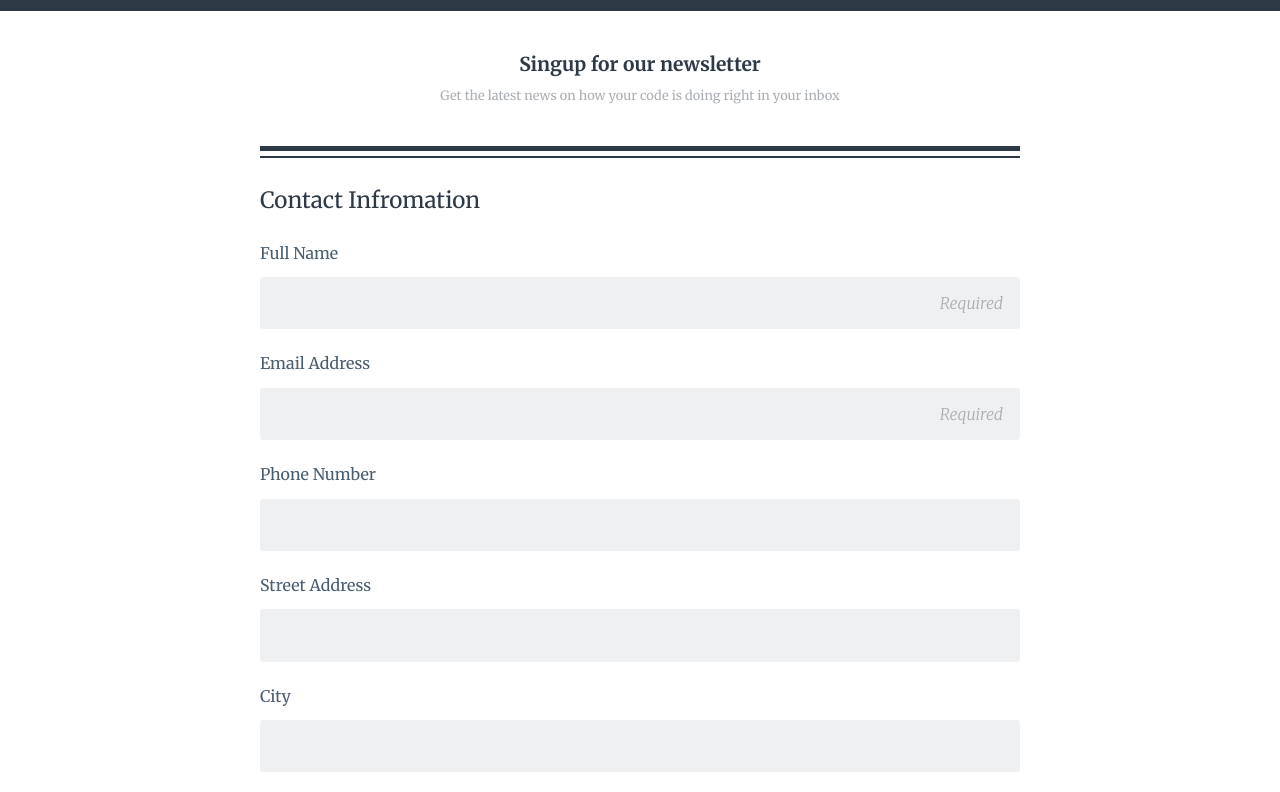
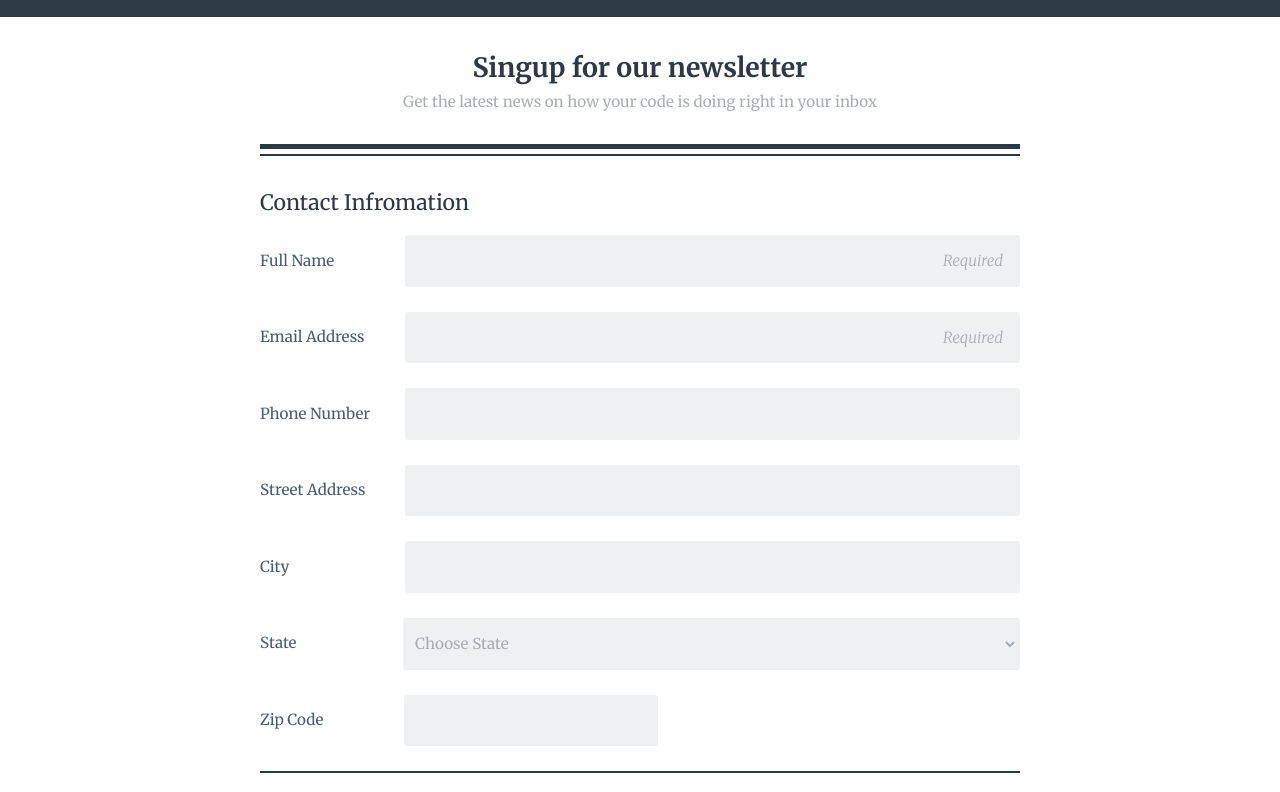
Before and after one commit to MohAhm/online_registration, a plain HTML site: page index.html in a window 1280 px wide. Shown: the part 71-863 px from the top of the page. Drawn offline with Linux system fonts and the light colour scheme.

Commit message:
Responsive Form

```diff
--- a/css/styles.css
+++ b/css/styles.css
@@ -12,9 +12,9 @@
 
 body {
     font-family: 'Merriweather', serif;
-    font-size: 1em;
+    font-size: .95em;
+    line-height: 1.6;
 }
-
 
 
 /* =================================
@@ -22,11 +22,16 @@ body {
 ==================================== */
 
 .main-header {
+    background-color: #2D3945;
+    color: #FFF;
+}
+
+.main-header,
+.main-footer,
+.singup {
     text-align: center;
     padding-top: 30px;
     padding-bottom: 30px;
-    background-color: #2D3945;
-    color: #FFF;
 }
 
 #logo {
@@ -41,27 +46,30 @@ body {
 }
 
 .singup {
-    text-align: center;
-    padding-top: 30px;
-    padding-bottom: 30px;
     margin-bottom: 5px;
     border-bottom: 5px solid #2D3945;
 }
 
+.singup h1,
+.singup p {
+    margin: 0;
+}
+
 .singup h1 {
-    font-size: 1.2em;
+    font-size: 1.25em;
     color: #2D3945;
 }
 
-.singup p {
-    font-size: 0.8em;
+.singup p,
+.main-footer {
     color: #AAAFB4;
 }
 
-/* :empty {
-    background-color: #A00;
-} */
-
+.main-footer {
+    font-style: italic;
+    font-weight: 300;
+    text-transform: capitalize;
+}
 
 
 /* =================================
@@ -77,7 +85,7 @@ fieldset {
 legend {
     font-size: 1.4em;
     padding-top: 30px;
-    padding-bottom: 30px;
+    padding-bottom: 15px;
     border-top: 2px solid;
     width: 100%;
     color: #2D3945;
@@ -172,15 +180,6 @@ input[name="zip_code"] {
 }
 
 
-/* textarea {
-    resize: none;
-} */
-
-
-
-
-
-
 /* =================================
   Media Queries
 ==================================== */
@@ -191,4 +190,38 @@ input[name="zip_code"] {
         max-width: 760px;
     }
 
+    .row {
+        display: flex;
+        flex-direction: row;
+        flex-wrap: wrap;
+        justify-content: flex-start;
+    }
+
+    .row>label {
+        flex: 1;
+        align-self: center;
+        margin-bottom: 25px;
+    }
+
+    .row>input {
+        flex: 4;
+
+    }
+
+    .row>select {
+        flex: 4.2;
+    }
+
+    .row>label[for="zip"] {
+        flex: 0 19%;
+    }
+
+    input[name="zip_code"] {
+        max-width: 33.3333%;
+    }
+
+    .singup h1 {
+        font-size: 1.75em;
+    }
+
 }
--- a/index.html
+++ b/index.html
@@ -26,21 +26,32 @@
             <fieldset>
                 <legend>Contact Infromation</legend>
 
+                <div class="row">
                     <label for="name">Full Name</label>
                     <input required type="text" id="name" name="full_name" placeholder="Required">
+                </div>
 
+                <div class="row">
                     <label for="mail">Email Address</label>
                     <input required type="email" id="mail" name="email_address" placeholder="Required">
+                </div>
 
+                <div class="row">
                     <label for="phone">Phone Number</label>
                     <input type="tel" id="phone" name="phone_number">
+                </div>
 
+                <div class="row">
                     <label for="street">Street Address</label>
                     <input type="text" id="street" name="street_address">
+                </div>
 
+                <div class="row">
                     <label for="city">City</label>
                     <input type="text" id="city" name="city_name">
+                </div>
 
+                <div class="row">
                     <label for="state">State</label>
                     <select id="state" name="choose_state">
                         <option disabled selected value="">Choose State</option>
@@ -51,9 +62,12 @@
                         <option value="norrbotten">Norrbotten</option>
                         <option value="uppland">Uppland</option>
                     </select>
+                </div>
 
+                <div class="row">
                     <label for="zip">Zip Code</label>
                     <input type="text" id="zip" name="zip_code" pattern="[0-9]*">
+                </div>
             </fieldset>
 
             <fieldset>
@@ -89,7 +103,7 @@
         </form>
     </div><!-- ./container -->
 
-    <footer>
+    <footer class="main-footer">
         <p>Copyright the code review</p>
     </footer>
 </body>
```
Lines whose indentation alone changed are shown as unchanged.
